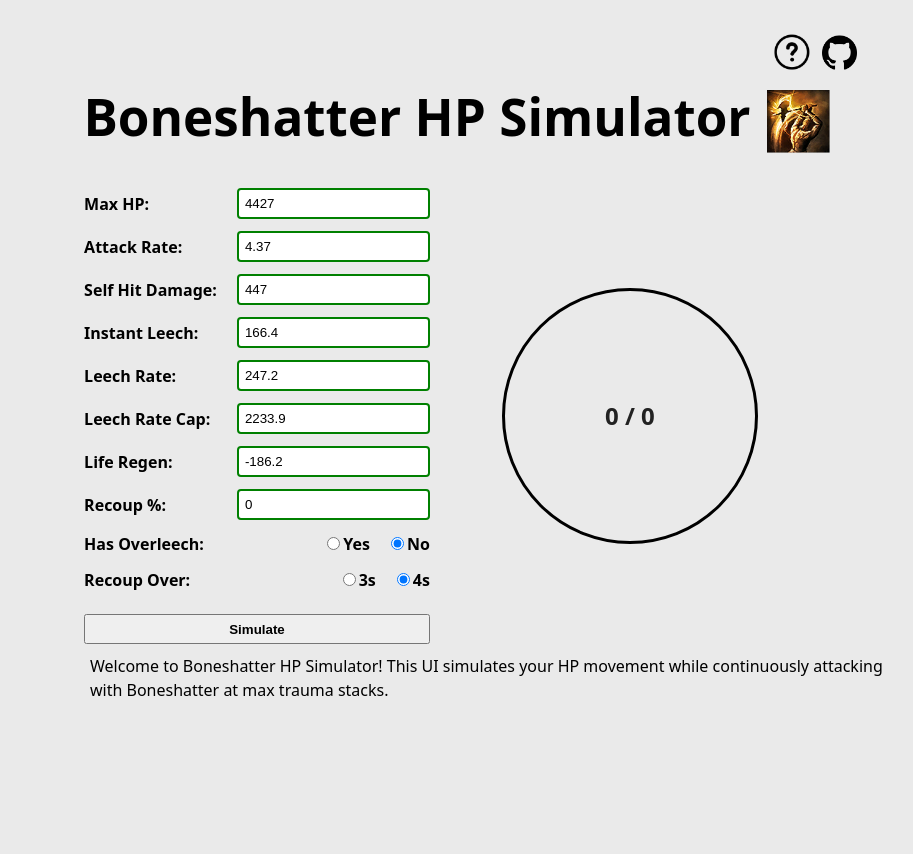
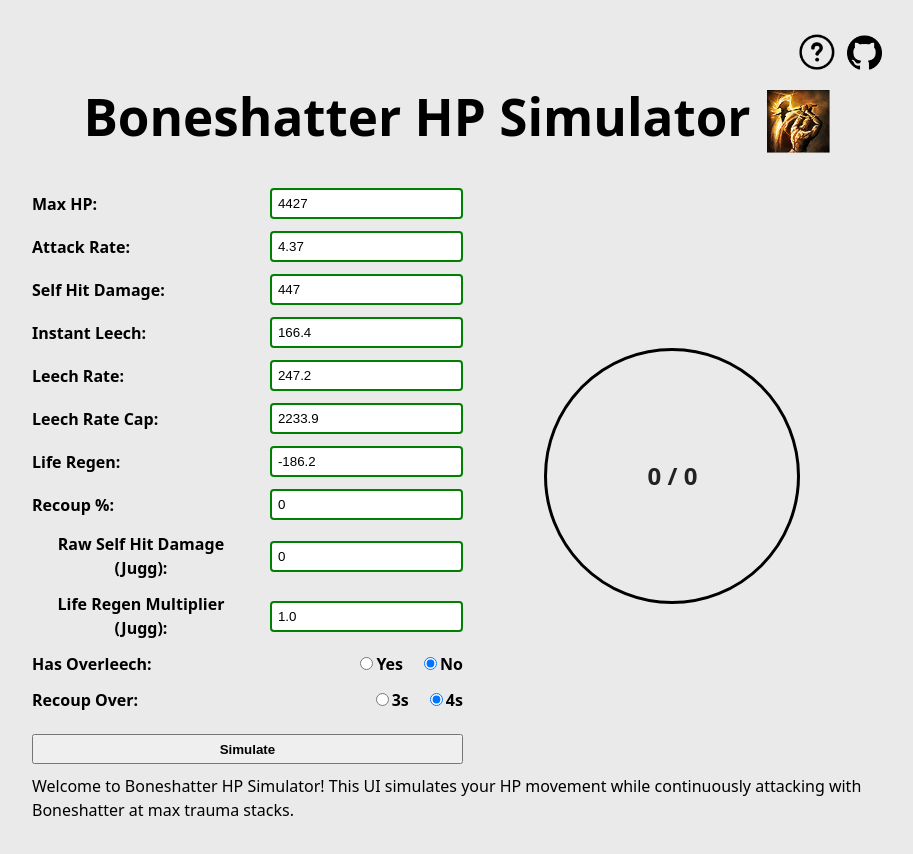
Before and after one commit to smokie777/boneshatter-hp-simulator, a React (Vite) app: page / in a window 1280 px wide. Shown: the whole page, without its empty margins (183-1096 px from the left). Before the commit the page ends 800 px from the top, so only its background shows below. Built offline with nearby package versions, Linux system fonts and the light colour scheme.

Commit message:
Add support for jugg

```diff
--- a/src/App.scss
+++ b/src/App.scss
@@ -6,7 +6,7 @@
 }
 
 .app {
-  width: 800px;
+  width: 850px;
 
   .top_nav {
     display: flex;
@@ -80,8 +80,7 @@
 }
 
 .logs {
-  width: 800px;
-  padding-left: 33px; // spaghetti code padding
+  width: 850px;
   padding-top: 10px;
   display: flex;
   flex-direction: column;
--- a/src/HP.tsx
+++ b/src/HP.tsx
@@ -25,6 +25,8 @@ export const HP = ({
   const LEECH_RATE_CAP = parseInt(inputs.leechRateCap);
   const LIFE_REGEN = parseInt(inputs.lifeRegen);
   const RECOUP = parseInt(inputs.recoup);
+  const RAW_SELF_HIT_DAMAGE = parseInt(inputs.rawSelfHitDamage);
+  const REGEN_MULTIPLIER = parseInt(inputs.regenMultiplier);
   const MS_PER_ATTACK = 1000 / ATTACK_RATE;
 
   // variables used in calculations
@@ -32,6 +34,7 @@ export const HP = ({
   const hpRef = useRef(MAX_HP);
   const leechPerSecondRef = useRef(0);
   const recoupPerSecondRef = useRef(0);
+  const juggRegenPerSecondRef = useRef(0);
 
   // variables only used for display, not calculations
   const [currentHpText, setCurrentHpText] = useState(MAX_HP);
@@ -60,13 +63,21 @@ export const HP = ({
         if (totalTime < 4000) {
           recoupPerSecondRef.current += (SELF_HIT_DAMAGE * (RECOUP / 100)) / recoupOver;
         }
+        if (totalTime < 10000) {
+          juggRegenPerSecondRef.current += (RAW_SELF_HIT_DAMAGE - SELF_HIT_DAMAGE) * 0.015;
+        }
         hpRef.current -= SELF_HIT_DAMAGE - INSTANT_LEECH;
         accumulatedTime -= MS_PER_ATTACK;
       }
 
       // calculate recovery
       // this expression is equivalent to (total leech per ms + net regen per ms) * (time elapsed since last visual update)
-      hpRef.current += ((leechPerSecondRef.current + LIFE_REGEN + recoupPerSecondRef.current) / 1000) * delta;
+      hpRef.current += ((
+        leechPerSecondRef.current
+        + LIFE_REGEN
+        + recoupPerSecondRef.current
+        + juggRegenPerSecondRef.current * REGEN_MULTIPLIER
+      ) / 1000) * delta;
 
       // clamp hp between 0 and MAX_HP
       hpRef.current = Math.max(0, Math.min(hpRef.current, MAX_HP));
--- a/src/inputs.ts
+++ b/src/inputs.ts
@@ -7,6 +7,8 @@ export const defaultInputsState = {
   leechRateCap: "2233.9",
   lifeRegen: "-186.2",
   recoup: "0",
+  rawSelfHitDamage: "0",
+  regenMultiplier: "1.0",
 };
 
 interface InputInfo {
@@ -45,5 +47,13 @@ export const inputsInfo:{[key:string]:InputInfo} = {
   recoup: {
     label: 'Recoup %',
     placeholder: "e.g. 40",
+  },
+  rawSelfHitDamage: {
+    label: 'Raw Self Hit Damage (Jugg)',
+    placeholder: 'e.g. "5077.13'
+  },
+  regenMultiplier: {
+    label: 'Life Regen Multiplier (Jugg)',
+    placeholder: 'e.g. 1.5'
   }
 };
```
